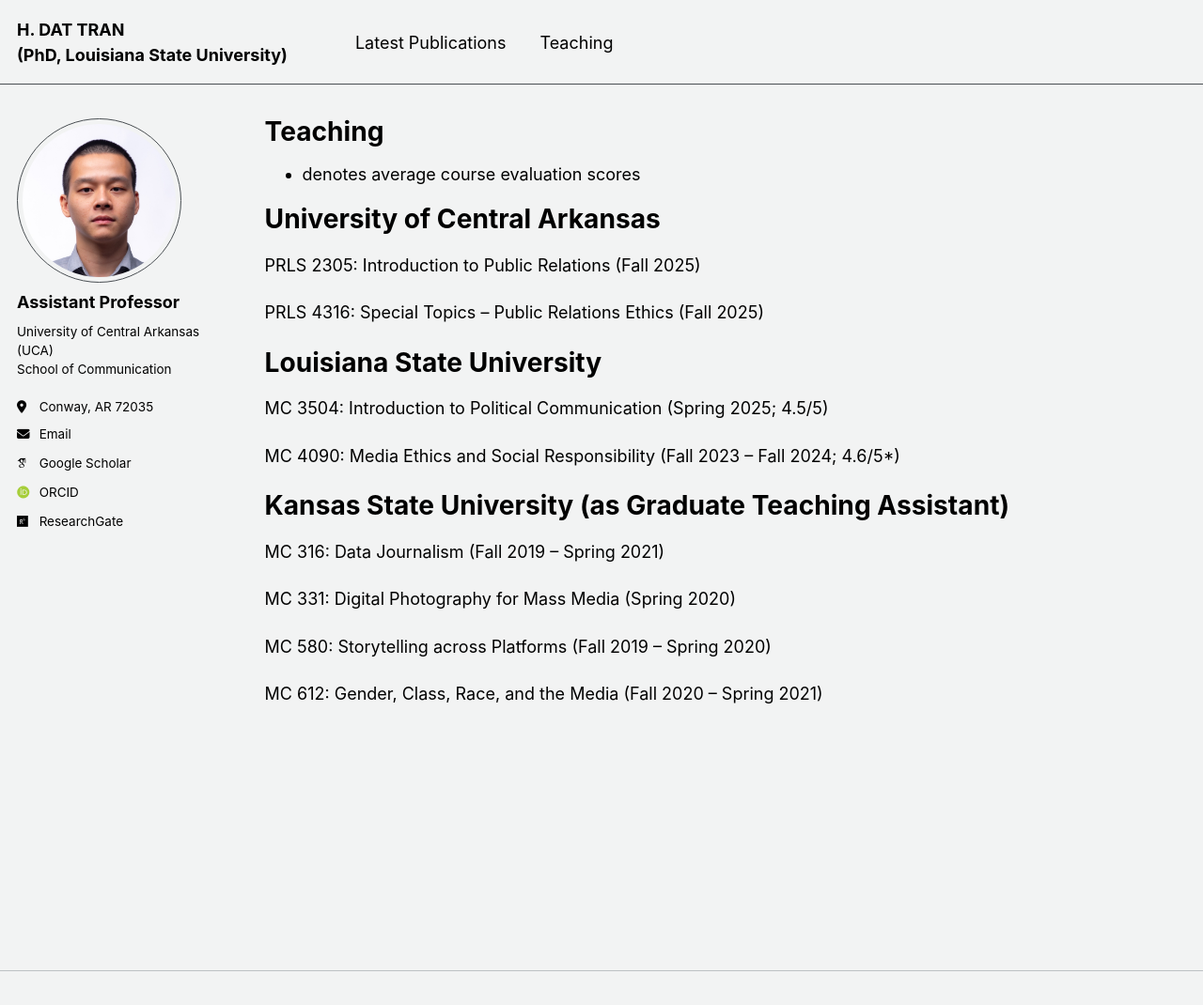
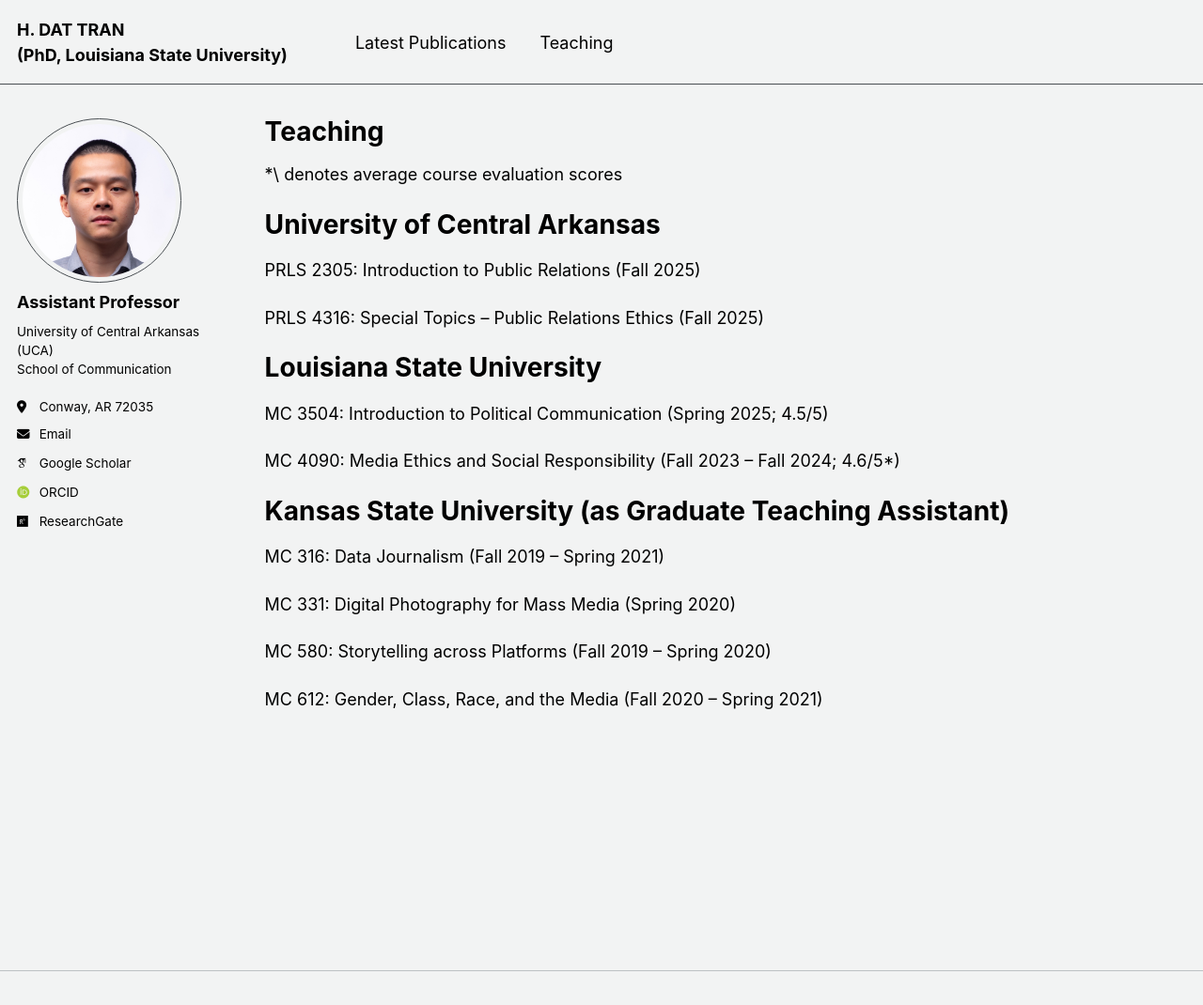
Before and after one commit to hdattran/hdattran.github.io, a Jekyll site: the page built from _pages/teaching.md, in a window 1280 px wide and 1070 px high. Shown: the whole window at 94% size. Built offline with Jekyll 4.4.1, drawn with Linux system fonts in a browser that asks for light colours; some web fonts are replaced.

```diff
--- a/_pages/teaching.md
+++ b/_pages/teaching.md
@@ -6,7 +6,7 @@ author_profile: true
 ---
 
 {% include base_path %}
-* denotes average course evaluation scores
+\*\ denotes average course evaluation scores
 
 
 
```
